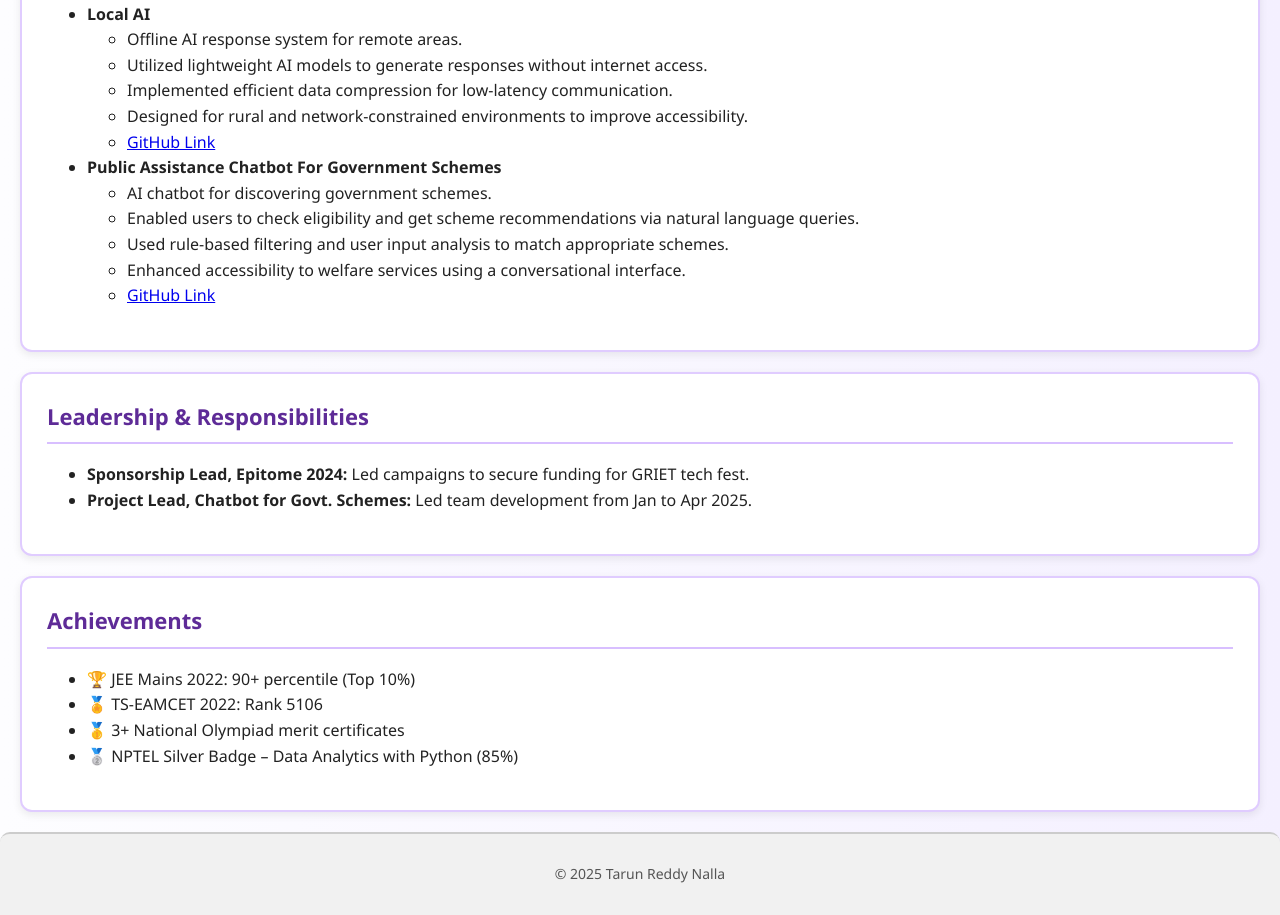
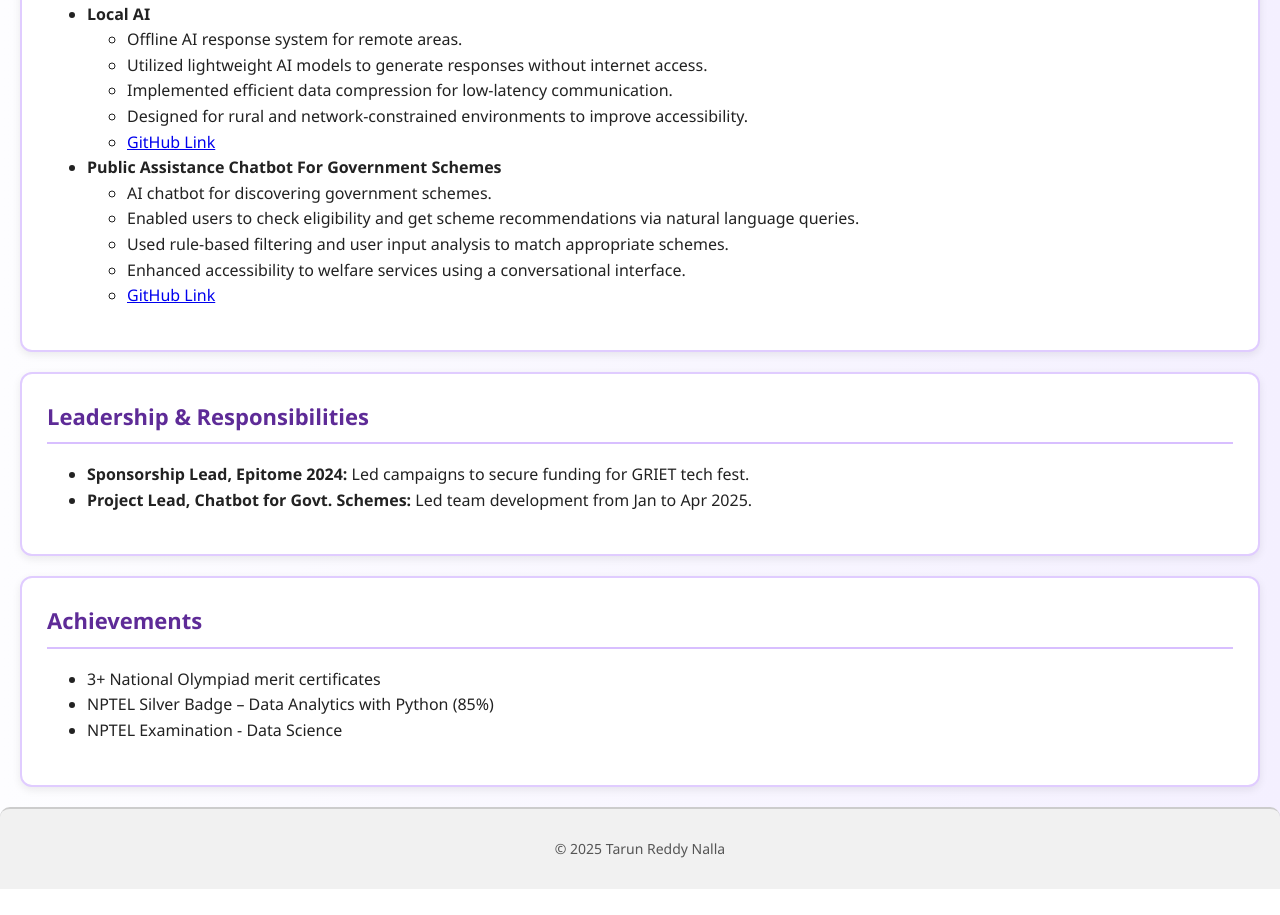
Before and after one commit to tarunreddy9999/portfolio, a plain HTML site: page index.html in a window 1280 px wide. Shown: the part 1474-2389 px from the top of the page. After the commit the page ends 2363 px from the top, so only its background shows below. Drawn offline with Linux system fonts and the light colour scheme.

Commit message:
Update index.html

```diff
--- a/index.html
+++ b/index.html
@@ -106,10 +106,9 @@
   <section id="achievements">
     <h2>Achievements</h2>
     <ul>
-      <li>🏆 JEE Mains 2022: 90+ percentile (Top 10%)</li>
-      <li>🏅 TS-EAMCET 2022: Rank 5106</li>
-      <li>🥇 3+ National Olympiad merit certificates</li>
-      <li>🥈 NPTEL Silver Badge – Data Analytics with Python (85%)</li>
+      <li> 3+ National Olympiad merit certificates</li>
+      <li> NPTEL Silver Badge – Data Analytics with Python (85%)</li>
+      <li> NPTEL Examination - Data Science </li>
     </ul>
   </section>
 
```
